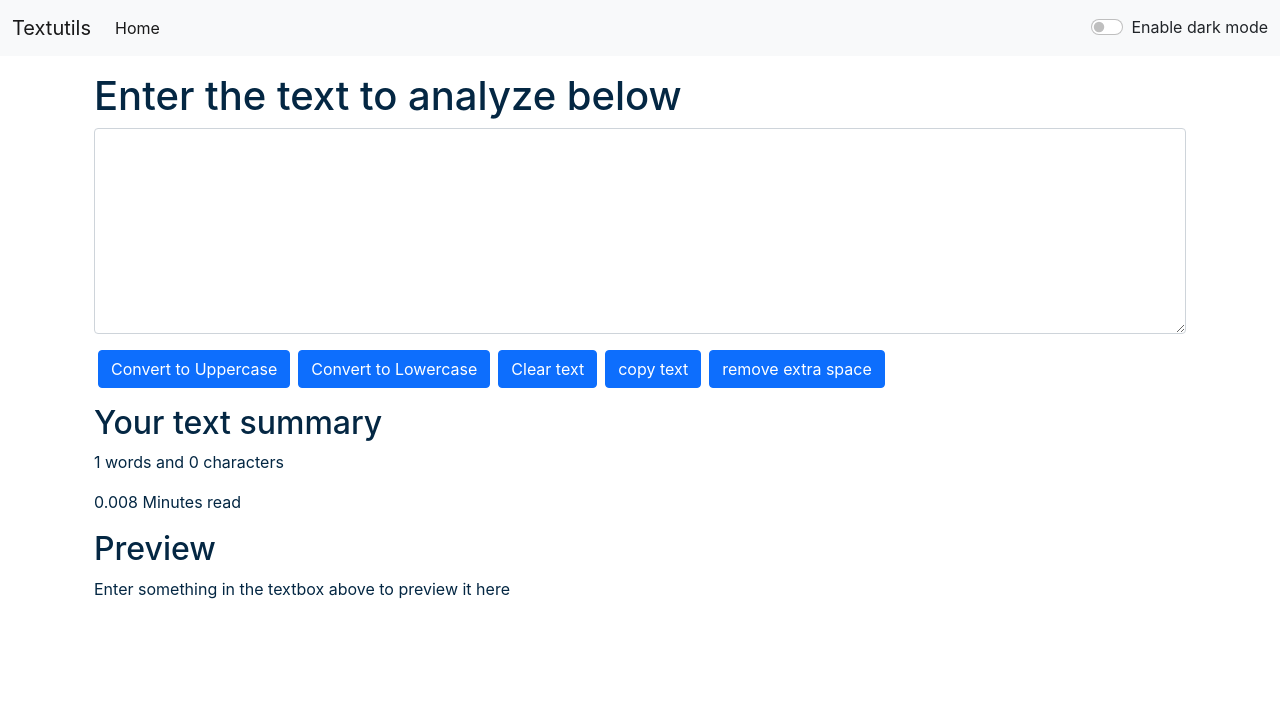
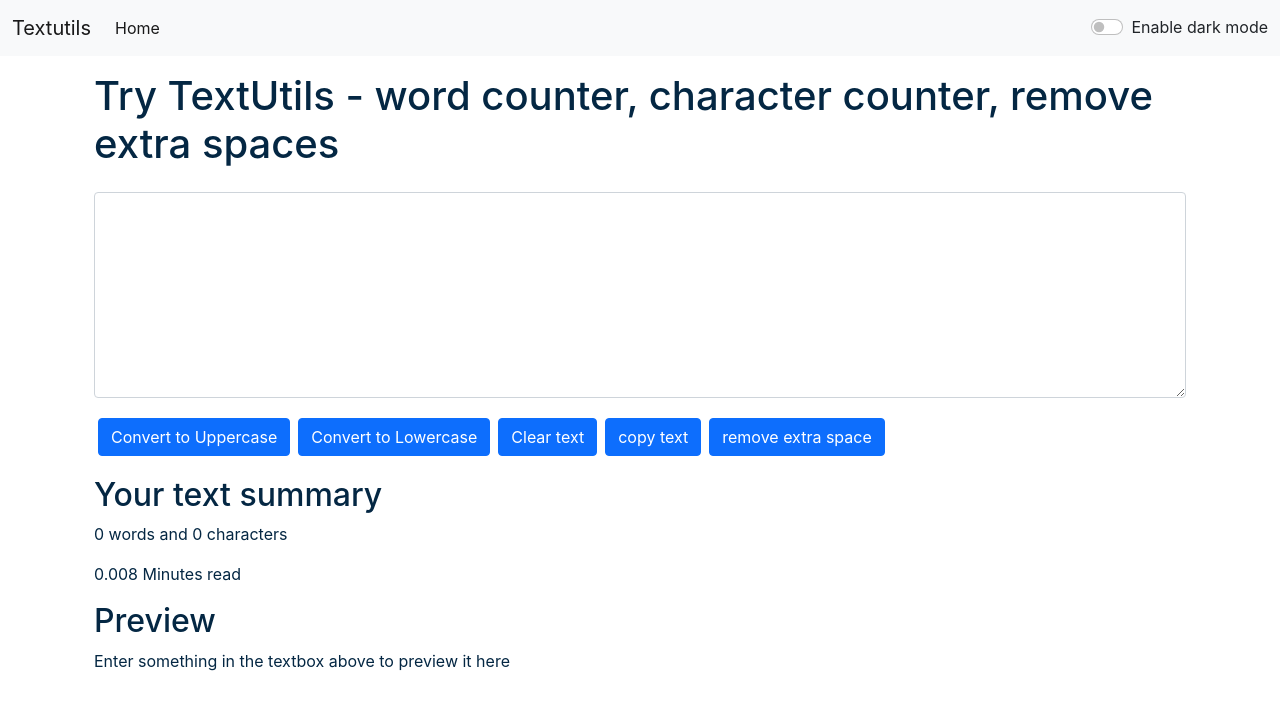
Before and after one commit to RichaKumariDas/textutils, a React (Create React App) app: page / in a window 1280 px wide. Shown: the top 710 px of the page. Built offline with nearby package versions, Linux system fonts and the light colour scheme.

Commit message:
Fix routing for GitHub Pages

```diff
--- a/src/App.js
+++ b/src/App.js
@@ -39,7 +39,7 @@
       <Alert alert={alert} />
       <div className="container my-3">
         <Routes>
-          <Route exact path="/" element={<TextForm showAlert={showAlert} heading="Enter the text to analyze below" mode={mode} />} />
+          <Route exact path="/" element={<TextForm showAlert={showAlert} heading="Try TextUtils - word counter, character counter, remove extra spaces" mode={mode} />} />
         </Routes>
       </div>
     </Router>
--- a/src/components/TextForm.js
+++ b/src/components/TextForm.js
@@ -44,19 +44,19 @@
   return (
     <>
     <div className="container"style = {{color: props.mode ==='dark'?'white':'#042743'}}>
-        <h1>{props.heading}</h1>
+        <h1 className = 'mb-4'>{props.heading}</h1>
 <div className="mb-3">
   <textarea className="form-control" value ={text} onChange ={handleOnChange} style = {{backgroundColor: props.mode ==='dark'?'grey':'white', color: props.mode ==='dark'?'white':'#042743'}} id="myBox" rows="8"></textarea>
 </div>
-<button className="btn btn-primary mx-1" onClick={handleUpClick}>Convert to Uppercase</button>
- <button className="btn btn-primary mx-1" onClick={handleLowClick}>Convert to Lowercase</button>
-  <button className="btn btn-primary mx-1" onClick={handleClClick}>Clear text</button>
-  <button className="btn btn-primary mx-1" onClick={handleCopy}>copy text</button>
-   <button className="btn btn-primary mx-1" onClick={handleExtraspaces}>remove extra space</button>
+<button className="btn btn-primary mx-1 my-1" onClick={handleUpClick}>Convert to Uppercase</button>
+ <button className="btn btn-primary mx-1 my-1" onClick={handleLowClick}>Convert to Lowercase</button>
+  <button className="btn btn-primary mx-1 my-1" onClick={handleClClick}>Clear text</button>
+  <button className="btn btn-primary mx-1 my-1" onClick={handleCopy}>copy text</button>
+   <button className="btn btn-primary mx-1 my-1" onClick={handleExtraspaces}>remove extra space</button>
     </div>
     <div className="container my-3" style = {{backgroundColor: props.mode ==='dark'?'grey':'white', color: props.mode ==='dark'?'white':'#042743'}}>
       <h2>Your text summary</h2>
-      <p>{text.split(" ").length}  words and {text.length} characters</p>
+      <p>{text.split(" ").filter((element) => { return element.length !== 0}).length}  words and {text.length} characters</p>
       <p>{0.008 * text.split(" ").length} Minutes read</p>
       <h2>Preview</h2>
       <p>{text.length>0?text: "Enter something in the textbox above to preview it here"}</p>
```
